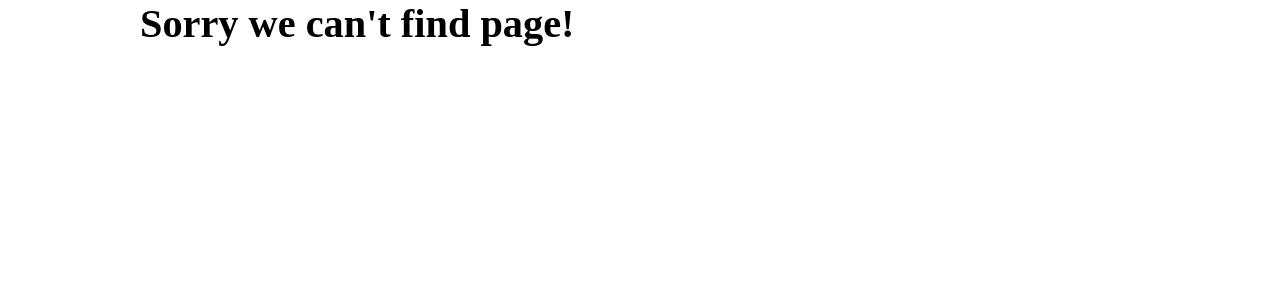
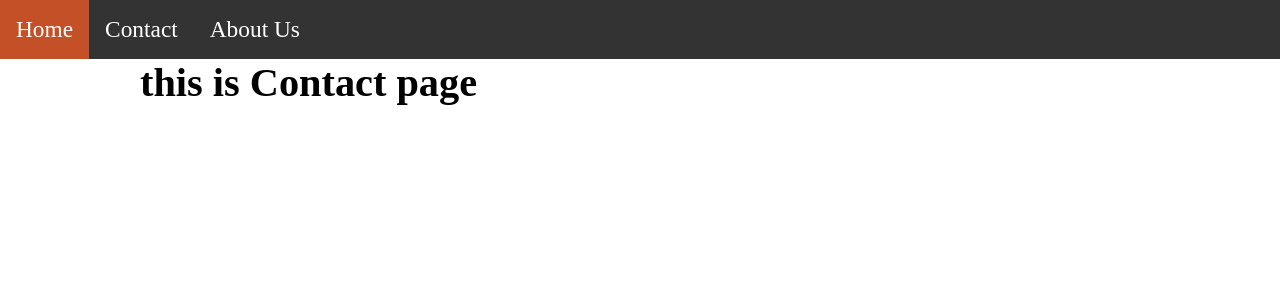
Before and after one commit to womoboy/react-sample-03, a JavaScript app: page /contact in a window 1280 px wide. Shown: the top 300 px of the page. Built offline with nearby package versions, Linux system fonts and the light colour scheme.

Commit message:
add about us/ contact pages and navbar added

```diff
--- a/src/App.js
+++ b/src/App.js
@@ -1,15 +1,20 @@
 import { BrowserRouter as Router, Route, Routes } from "react-router-dom";
+import Navbar from "./components/navbar/Navbar";
 import Home from "./pages/Home";
 import NoPage from "./pages/NoPage";
+import Contact from './pages/Contact';
+import AboutUs from './pages/AboutUs';
 
 const App = () => {
   return (
     <Router>
       <div className="app">
-
+        <Navbar />
         <div className="wrapper">
           <Routes>
             <Route path="/" element={<Home />} />
+            <Route path="contact" element={<Contact />} />
+            <Route path="aboutus" element={<AboutUs />} />
             <Route path="*" element={<NoPage />} />
           </Routes>
         </div>
--- /dev/null
+++ b/src/components/navbar/Navbar.js
@@ -0,0 +1,17 @@
+import { Outlet, Link } from 'react-router-dom';
+import '../../styles/Navbar.scss';
+
+const Navbar = () => {
+    return (
+        <header className='navbar'>
+            <nav>
+                <Link to='/'>Home</Link>
+                <Link to='contact'>Contact</Link>
+                <Link to='aboutus' >About Us</Link>
+            </nav>
+            <Outlet />
+        </header>
+    );
+}
+
+export default Navbar;
--- /dev/null
+++ b/src/pages/AboutUs.js
@@ -0,0 +1,9 @@
+const AboutUs = () => {
+    return (
+        <div className="about-us">
+            <h2>this is the About Us page</h2>
+        </div>
+    );
+}
+
+export default AboutUs;
--- /dev/null
+++ b/src/pages/Contact.js
@@ -0,0 +1,9 @@
+const Contact = () => {
+    return (
+        <div className="contact">
+            <h2>this is Contact page</h2>
+        </div>
+    );
+}
+
+export default Contact;
--- /dev/null
+++ b/src/styles/Navbar.scss
@@ -0,0 +1,24 @@
+@import './colors.scss';
+
+header {
+    background-color: $black;
+}
+
+header nav {
+    display: flex;
+}
+
+header a {
+    color: $white;
+    text-decoration: none;
+    padding: 1rem;
+}
+
+header a:hover {
+    background-color: $brown;
+    color: $white;
+}
+
+header a:active {
+    background-color: $autumn;
+}
```
